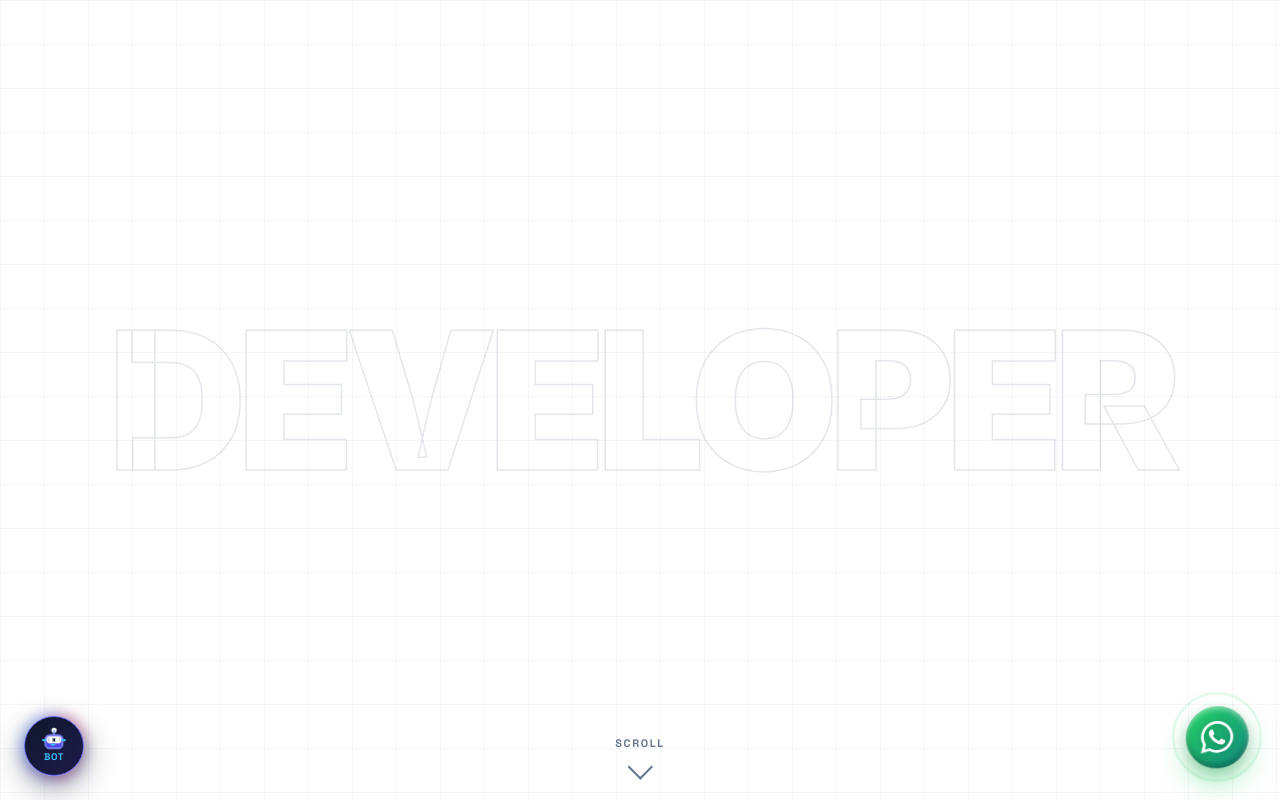
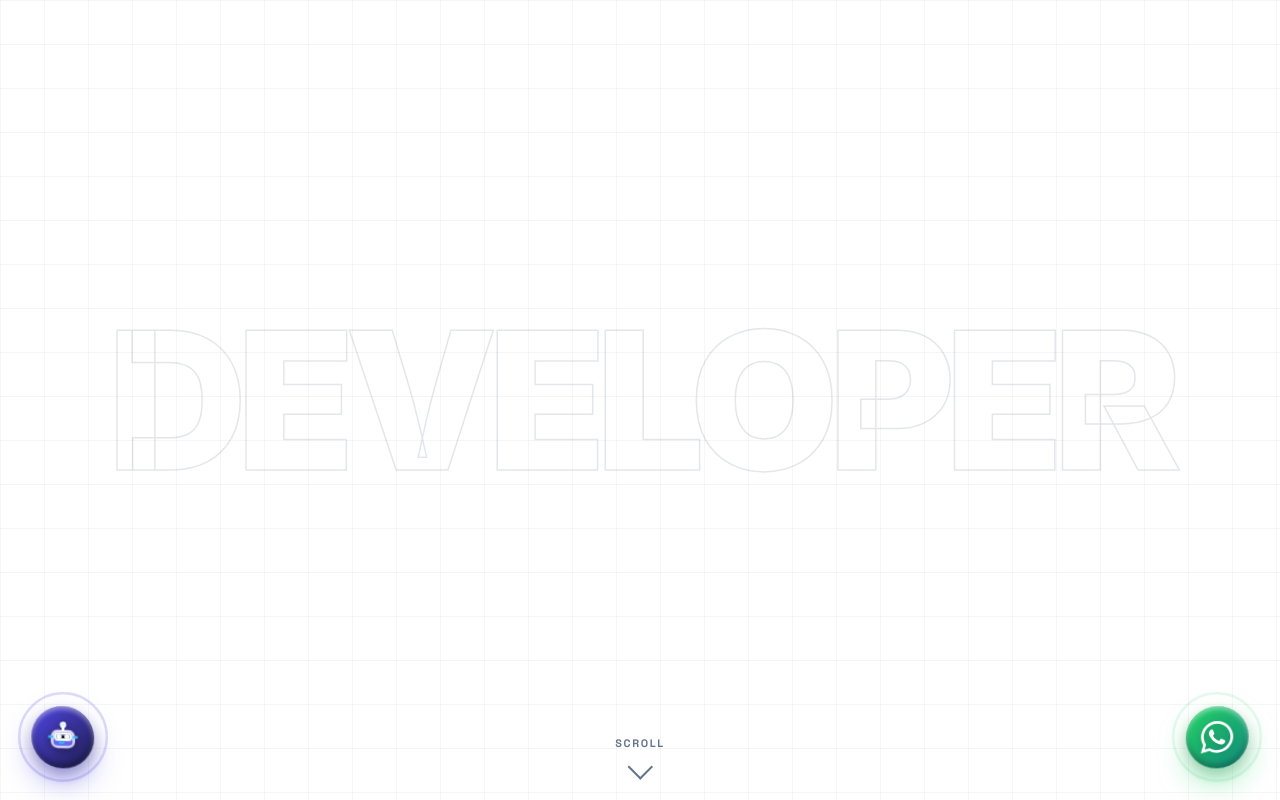
Before and after one commit to fazil-firoz/Modern-portfolio, a React (Vite) app: page / in a window 1280 px wide. Shown: the top 800 px of the page. Built offline with nearby package versions, Linux system fonts and the light colour scheme.

Commit message:
style: make AI bot floating launcher 100% identical in 3D projection, depth & animation to WhatsApp button

```diff
--- a/src/components/AIChatbot.jsx
+++ b/src/components/AIChatbot.jsx
@@ -351,32 +351,28 @@ export default function AIChatbot() {
 
   return (
     <>
-      {/* ── FLOATING BOT LAUNCHER BUTTON (FIXED BOTTOM-LEFT) ── */}
-      <div className="ai-bot-launcher-wrapper">
+      {/* ── FLOATING 3D PROJECTION AI BOT BUTTON (FIXED BOTTOM-LEFT - MATCHING WHATSAPP 3D STYLE) ── */}
       <button
         type="button"
-          className={`ai-bot-launcher-btn ${isOpen ? 'active' : ''}`}
+        className={`floating-aibot-3d ${isOpen ? 'active' : ''}`}
         onClick={() => setIsOpen(!isOpen)}
-          title={isOpen ? "Close AI Assistant" : "Ask AI Assistant about Fazil"}
+        title={isOpen ? "Close AI Assistant" : "Ask AI Portfolio Assistant"}
         aria-label="AI Portfolio Assistant"
       >
-          <div className="ai-bot-pulse-ring" />
-          <div className="ai-bot-aura-glow" />
-          <div className="ai-bot-icon-box">
+        <div className="aibot-3d-inner">
           {isOpen ? (
-              <svg className="ai-close-icon" viewBox="0 0 24 24" fill="none" stroke="currentColor" strokeWidth="2.4" strokeLinecap="round" strokeLinejoin="round">
+            <svg className="aibot-3d-icon ai-close-icon" viewBox="0 0 24 24" fill="none" stroke="currentColor" strokeWidth="2.4" strokeLinecap="round" strokeLinejoin="round">
               <line x1="18" y1="6" x2="6" y2="18" />
               <line x1="6" y1="6" x2="18" y2="18" />
             </svg>
           ) : (
-              <div className="ai-robo-wrapper">
-                <svg className="ai-robo-icon" viewBox="0 0 24 24" fill="none" stroke="currentColor" strokeWidth="1.8" strokeLinecap="round" strokeLinejoin="round">
+            <svg className="aibot-3d-icon ai-robo-icon" viewBox="0 0 24 24" fill="none" stroke="currentColor" strokeWidth="1.8" strokeLinecap="round" strokeLinejoin="round">
               {/* Robot Antenna Top Dot with glowing pulse */}
               <circle cx="12" cy="3" r="1.5" className="robo-antenna-dot" fill="#38bdf8" />
               {/* Antenna Pole */}
-                  <path d="M12 4.5V7.5" stroke="#818cf8" strokeWidth="2" />
+              <path d="M12 4.5V7.5" stroke="#ffffff" strokeWidth="2" />
               {/* Head Frame */}
-                  <rect x="4" y="7.5" width="16" height="12" rx="4" className="robo-head-frame" fill="#4f46e5" stroke="#818cf8" strokeWidth="1.5" />
+              <rect x="4" y="7.5" width="16" height="12" rx="4" className="robo-head-frame" fill="#6366f1" stroke="#ffffff" strokeWidth="1.5" />
               {/* Dark Visor Window */}
               <rect x="6" y="9.5" width="12" height="4.5" rx="2" fill="#0f172a" />
               {/* Glowing Robot Eyes */}
@@ -387,12 +383,10 @@ export default function AIChatbot() {
               {/* Robot Cheerful Smile */}
               <path d="M9.5 15.8c.83.9 2.17.9 3 0" stroke="#38bdf8" strokeWidth="1.6" strokeLinecap="round" />
             </svg>
-                <span className="ai-badge-dots">BOT</span>
-              </div>
           )}
         </div>
+        <span className="aibot-3d-pulse" />
       </button>
-      </div>
 
       {/* ── AI CHAT MODAL WINDOW (FLOATING BOTTOM-LEFT) ── */}
       {isOpen && (
--- a/src/index.css
+++ b/src/index.css
@@ -2422,14 +2422,23 @@ html, body, #root {
     gap: 0.5rem 0.75rem;
   }
 
-  .floating-whatsapp-3d {
+  .floating-whatsapp-3d,
+  .floating-aibot-3d {
     bottom: 1.25rem;
-    right: 1.25rem;
     width: 54px;
     height: 54px;
   }
 
-  .whatsapp-3d-icon {
+  .floating-whatsapp-3d {
+    right: 1.25rem;
+  }
+
+  .floating-aibot-3d {
+    left: 1.25rem;
+  }
+
+  .whatsapp-3d-icon,
+  .aibot-3d-icon {
     width: 28px;
     height: 28px;
   }
@@ -2463,115 +2472,88 @@ html, body, #root {
 
 
 /* ═══════════════════════════════════════════════════════
-   AI PORTFOLIO CHATBOT (FIXED BOTTOM-LEFT LAUNCHER)
+   FLOATING 3D PROJECTION AI BOT BUTTON (Bottom Left - Identical to WhatsApp 3D)
 ═══════════════════════════════════════════════════════ */
-.ai-bot-launcher-wrapper {
+.floating-aibot-3d {
   position: fixed;
-  bottom: 24px;
-  left: 24px;
-  z-index: 9999;
-  display: flex;
-  align-items: center;
-}
-
-.ai-bot-launcher-btn {
-  position: relative;
-  width: 60px;
-  height: 60px;
+  bottom: 2rem;
+  left: 2rem;
+  z-index: 999;
+  width: 62px;
+  height: 62px;
   border-radius: 50%;
+  display: flex;
+  align-items: center;
+  justify-content: center;
+  text-decoration: none;
+  background: transparent;
+  border: none;
+  padding: 0;
+  cursor: pointer;
+  perspective: 600px;
+  animation: floatAIBot 3.5s ease-in-out infinite alternate;
+}
+
+.aibot-3d-inner {
+  width: 100%;
+  height: 100%;
+  border-radius: 50%;
+  background: linear-gradient(135deg, #4f46e5 0%, #1e1b4b 100%);
+  display: flex;
+  align-items: center;
+  justify-content: center;
+  color: #ffffff;
+  box-shadow:
+    0 14px 30px -4px rgba(79, 70, 229, 0.6),
+    0 6px 14px rgba(0, 0, 0, 0.22),
+    inset 0 3px 5px rgba(255, 255, 255, 0.45),
+    inset 0 -4px 6px rgba(0, 0, 0, 0.35);
+  transform: translateZ(14px) rotateX(12deg) rotateY(8deg);
+  transition: transform 0.35s cubic-bezier(0.34, 1.56, 0.64, 1), box-shadow 0.35s ease, background 0.35s ease;
+}
+
+.aibot-3d-icon {
+  width: 32px;
+  height: 32px;
+  filter: drop-shadow(0 2px 4px rgba(0, 0, 0, 0.3));
+}
+
+.aibot-3d-pulse {
+  position: absolute;
+  inset: -6px;
+  border-radius: 50%;
+  border: 2px solid rgba(79, 70, 229, 0.65);
+  animation: pulseAIBot 2.2s cubic-bezier(0.215, 0.61, 0.355, 1) infinite;
+  pointer-events: none;
+}
+
+@keyframes floatAIBot {
+  0%   { transform: translateY(0) rotate(0deg); }
+  50%  { transform: translateY(-8px) rotate(3deg); }
+  100% { transform: translateY(4px) rotate(-2deg); }
+}
+
+@keyframes pulseAIBot {
+  0%   { transform: scale(0.95); opacity: 0.9; }
+  50%  { transform: scale(1.35); opacity: 0; }
+  100% { transform: scale(0.95); opacity: 0; }
+}
+
+.floating-aibot-3d:hover .aibot-3d-inner {
+  transform: translateZ(24px) scale(1.12) rotateX(0deg) rotateY(0deg);
+  box-shadow:
+    0 20px 40px -4px rgba(79, 70, 229, 0.8),
+    0 10px 22px rgba(0, 0, 0, 0.3),
+    inset 0 4px 6px rgba(255, 255, 255, 0.6),
+    inset 0 -4px 6px rgba(0, 0, 0, 0.3);
+}
+
+.floating-aibot-3d.active .aibot-3d-inner {
   background: linear-gradient(135deg, #0f172a 0%, #1e1b4b 100%);
-  border: 1.8px solid #6366f1;
-  color: #ffffff;
-  display: flex;
-  align-items: center;
-  justify-content: center;
-  cursor: pointer;
-  box-shadow: 0 10px 32px rgba(15, 23, 42, 0.45), 0 4px 16px rgba(99, 102, 241, 0.35);
-  transition: all 0.35s cubic-bezier(0.25, 1, 0.5, 1);
-}
-
-.ai-bot-launcher-btn:hover {
-  transform: scale(1.1);
-  background: linear-gradient(135deg, #1e1b4b 0%, #4338ca 100%);
-  border-color: #38bdf8;
-  box-shadow: 0 14px 40px rgba(56, 189, 248, 0.5);
-}
-
-.ai-bot-launcher-btn.active {
-  background: #4338ca;
-  border-color: #38bdf8;
-  color: #ffffff;
-}
-
-/* Ambient Rotating Glow Halo */
-.ai-bot-aura-glow {
-  position: absolute;
-  inset: -4px;
-  border-radius: 50%;
-  background: linear-gradient(45deg, #38bdf8, #818cf8, #f43f5e, #34d399);
-  opacity: 0.45;
-  filter: blur(6px);
-  z-index: -1;
-  animation: aiAuraSpin 6s linear infinite;
-}
-
-@keyframes aiAuraSpin {
-  0% { transform: rotate(0deg); }
-  100% { transform: rotate(360deg); }
-}
-
-.ai-bot-pulse-ring {
-  position: absolute;
-  inset: -8px;
-  border-radius: 50%;
-  border: 2px solid rgba(56, 189, 248, 0.5);
-  animation: aiPulseRing 2.5s cubic-bezier(0.215, 0.61, 0.355, 1) infinite;
-  pointer-events: none;
-}
-
-@keyframes aiPulseRing {
-  0% { transform: scale(0.9); opacity: 0.8; }
-  50% { transform: scale(1.25); opacity: 0; }
-  100% { transform: scale(0.9); opacity: 0; }
-}
-
-.ai-bot-icon-box {
-  display: flex;
-  align-items: center;
-  justify-content: center;
-  position: relative;
-}
-
-.ai-close-icon {
-  width: 22px;
-  height: 22px;
-  color: #ffffff;
-}
-
-/* Animated Robo Icon Wrapper */
-.ai-robo-wrapper {
-  display: flex;
-  flex-direction: column;
-  align-items: center;
-  gap: 1px;
-  animation: aiRoboFloat 3.2s ease-in-out infinite;
-}
-
-@keyframes aiRoboFloat {
-  0%, 100% { transform: translateY(0); }
-  50% { transform: translateY(-4px); }
-}
-
-.ai-robo-icon {
-  width: 26px;
-  height: 26px;
-}
-
-.ai-robo-icon-small {
-  width: 22px;
-  height: 22px;
-}
-
+  transform: translateZ(10px) scale(1.05) rotateX(0deg) rotateY(0deg);
+}
+
+/* Robot Micro Animations */
 .robo-antenna-dot {
   animation: roboAntennaPulse 1.8s ease-in-out infinite alternate;
   transform-origin: center;
@@ -2590,52 +2572,6 @@ html, body, #root {
 @keyframes roboEyeBlink {
   0%, 46%, 48%, 100% { opacity: 1; transform: scaleY(1); }
   47% { opacity: 0.2; transform: scaleY(0.1); }
-}
-
-.ai-badge-dots {
-  font-family: 'Space Grotesk', sans-serif;
-  font-size: 0.6rem;
-  font-weight: 800;
-  letter-spacing: 0.06em;
-  color: #38bdf8;
-  line-height: 1;
-  margin-top: -1px;
-}
-
-.ai-launcher-tooltip {
-  position: absolute;
-  left: 68px;
-  top: 50%;
-  transform: translateY(-50%);
-  background: rgba(15, 23, 42, 0.92);
-  backdrop-filter: blur(8px);
-  color: #ffffff;
-  font-family: 'Space Grotesk', sans-serif;
-  font-size: 0.76rem;
-  font-weight: 700;
-  padding: 0.4rem 0.85rem;
-  border-radius: 50px;
-  border: 1px solid #334155;
-  white-space: nowrap;
-  pointer-events: none;
-  box-shadow: 0 6px 18px rgba(0, 0, 0, 0.15);
-  display: flex;
-  align-items: center;
-  gap: 0.45rem;
-  animation: aiTooltipFade 3s ease-in-out infinite alternate;
-}
-
-@keyframes aiTooltipFade {
-  0% { transform: translateY(-50%) translateX(0); }
-  100% { transform: translateY(-50%) translateX(4px); }
-}
-
-.ai-online-dot {
-  width: 7px;
-  height: 7px;
-  border-radius: 50%;
-  background: #34d399;
-  box-shadow: 0 0 8px #34d399;
 }
 
 /* ── AI CHAT WINDOW ── */
```
Lines whose indentation alone changed are shown as unchanged.
